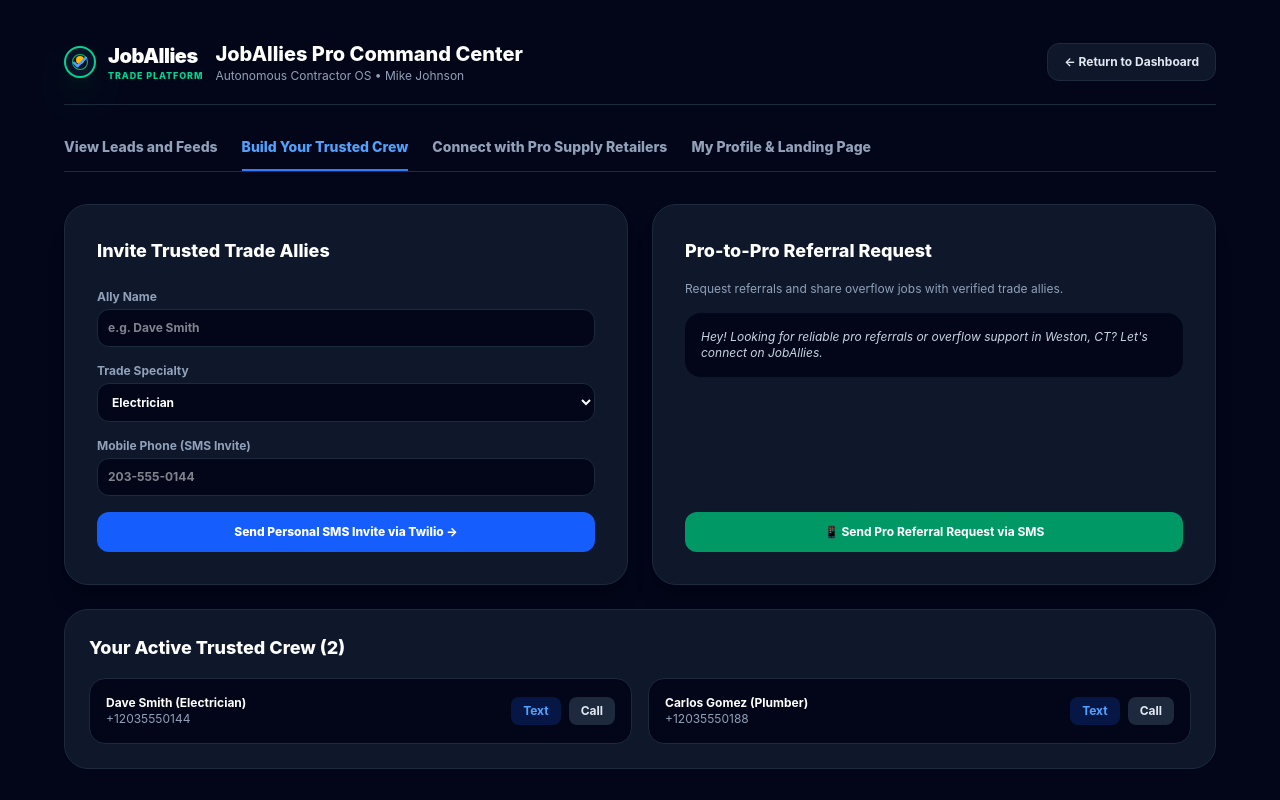
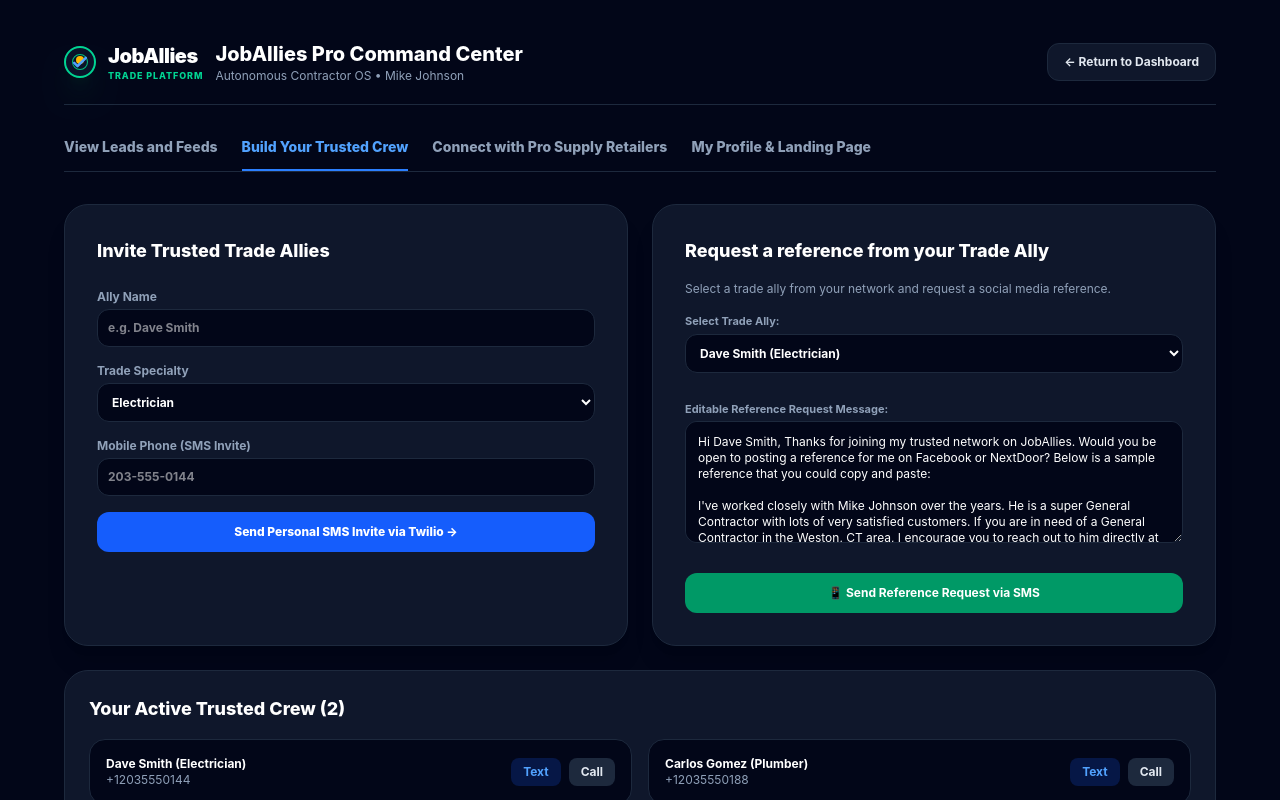
Before and after one commit to dberger111/joballies, a Next.js app: page /dashboard in a window 1280 px wide. Both pictures are taken after a click on the button "Build Your Trusted Crew". Shown: the top 800 px of the page. Built offline with nearby package versions, Linux system fonts and the light colour scheme.

Commit message:
Update Trusted Crew card to Request a reference from Trade Ally with ally dropdown and sample reference text

```diff
--- a/app/dashboard/page.tsx
+++ b/app/dashboard/page.tsx
@@ -193,17 +193,43 @@
 
             <div className="bg-slate-900 border border-slate-800 p-6 md:p-8 rounded-3xl space-y-6 shadow-xl flex flex-col justify-between">
               <div className="space-y-4">
-                <h3 className="text-lg font-extrabold text-white">Pro-to-Pro Referral Request</h3>
-                <p className="text-xs text-slate-400">Request referrals and share overflow jobs with verified trade allies.</p>
-                <div className="bg-slate-950 p-4 rounded-2xl text-xs text-slate-300 italic">
-                  {"Hey! Looking for reliable pro referrals or overflow support in " + userProfile.location + "? Let's connect on JobAllies."}
+                <h3 className="text-lg font-extrabold text-white">Request a reference from your Trade Ally</h3>
+                <p className="text-xs text-slate-400">Select a trade ally from your network and request a social media reference.</p>
+
+                <div>
+                  <label className="block text-[11px] text-slate-400 mb-1 font-bold">Select Trade Ally:</label>
+                  <select
+                    id="selected-ally-dropdown"
+                    className="w-full bg-slate-950 border border-slate-800 p-2.5 rounded-xl text-white text-xs font-bold mb-3"
+                    defaultValue={allies[0]?.id || ''}
+                    onChange={(e) => {
+                      const ally = allies.find(a => a.id === e.target.value);
+                      if (ally) {
+                        setLeadMessage(`Hi ${ally.name}, Thanks for joining my trusted network on JobAllies. Would you be open to posting a reference for me on Facebook or NextDoor? Below is a sample reference that you could copy and paste:\n\nI've worked closely with ${userProfile.name} over the years. He is a super ${userProfile.trade} with lots of very satisfied customers. If you are in need of a ${userProfile.trade} in the ${userProfile.location} area, I encourage you to reach out to him directly at ${userProfile.phone} or message me and I'd be glad to connect you.`);
+                      }
+                    }}
+                  >
+                    {allies.map(a => (
+                      <option key={a.id} value={a.id}>{a.name} ({a.trade})</option>
+                    ))}
+                  </select>
+                </div>
+
+                <div>
+                  <label className="block text-[11px] text-slate-400 mb-1 font-bold">Editable Reference Request Message:</label>
+                  <textarea
+                    value={`Hi ${allies[0]?.name || 'Ally'}, Thanks for joining my trusted network on JobAllies. Would you be open to posting a reference for me on Facebook or NextDoor? Below is a sample reference that you could copy and paste:\n\nI've worked closely with ${userProfile.name} over the years. He is a super ${userProfile.trade} with lots of very satisfied customers. If you are in need of a ${userProfile.trade} in the ${userProfile.location} area, I encourage you to reach out to him directly at ${userProfile.phone} or message me and I'd be glad to connect you.`}
+                    onChange={(e) => {}}
+                    className="w-full bg-slate-950 border border-slate-800 p-3 rounded-xl text-white text-xs"
+                    rows={6}
+                  />
                 </div>
               </div>
               <a
-                href={"sms:?body=" + encodeURIComponent("Hey! Looking for reliable pro referrals or overflow support in " + userProfile.location + "? Let's connect on JobAllies.")}
+                href={`sms:${allies[0]?.phone || ''}?body=${encodeURIComponent(`Hi ${allies[0]?.name || 'Ally'}, Thanks for joining my trusted network on JobAllies. Would you be open to posting a reference for me on Facebook or NextDoor? Below is a sample reference that you could copy and paste:\n\nI've worked closely with ${userProfile.name} over the years. He is a super ${userProfile.trade} with lots of very satisfied customers. If you are in need of a ${userProfile.trade} in the ${userProfile.location} area, I encourage you to reach out to him directly at ${userProfile.phone} or message me and I'd be glad to connect you.`)}`}
                 className="w-full bg-emerald-600 hover:bg-emerald-500 text-white font-bold py-3 rounded-xl text-xs text-center transition block"
               >
-                📱 Send Pro Referral Request via SMS
+                📱 Send Reference Request via SMS
               </a>
             </div>
 
```
